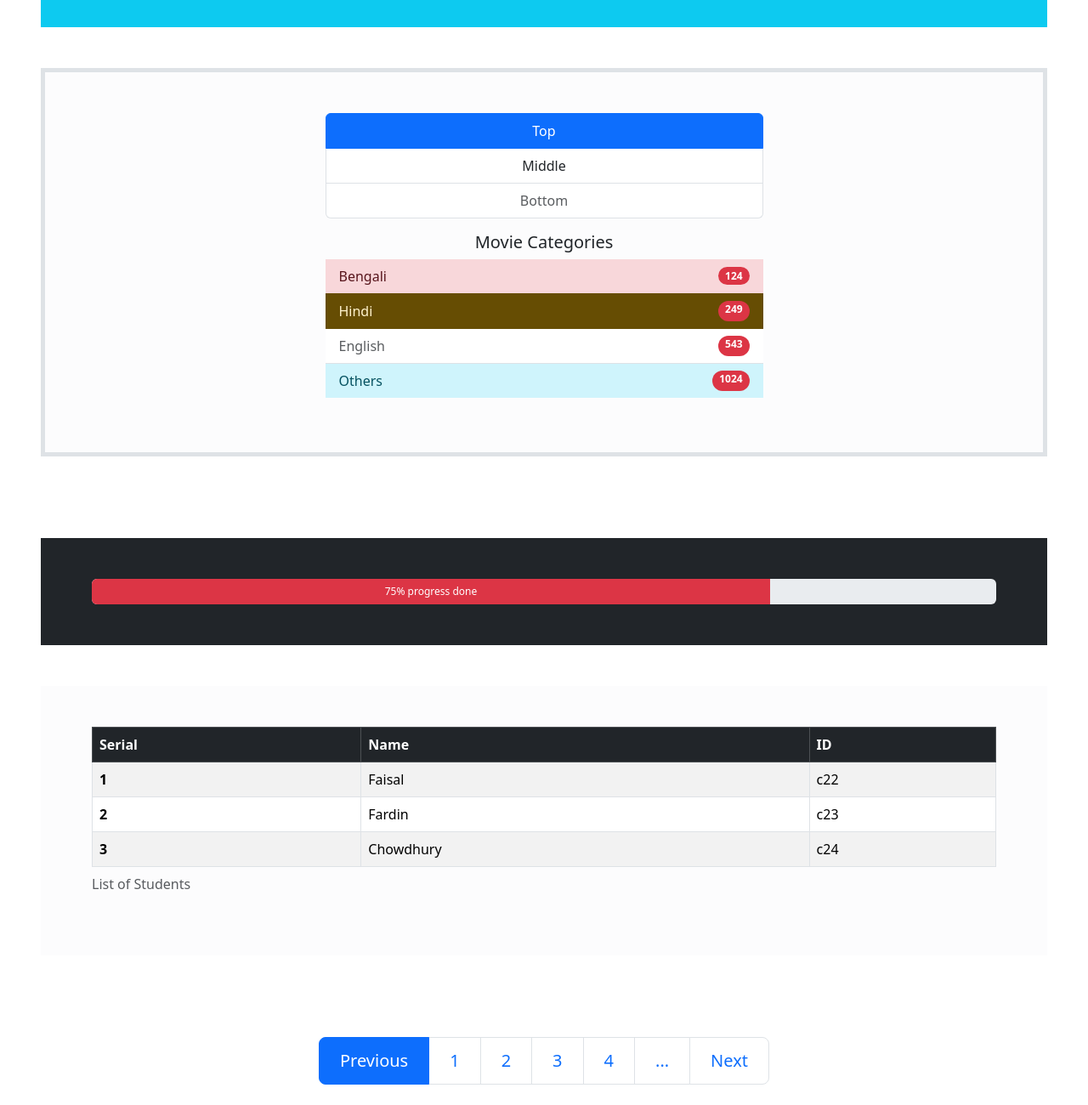
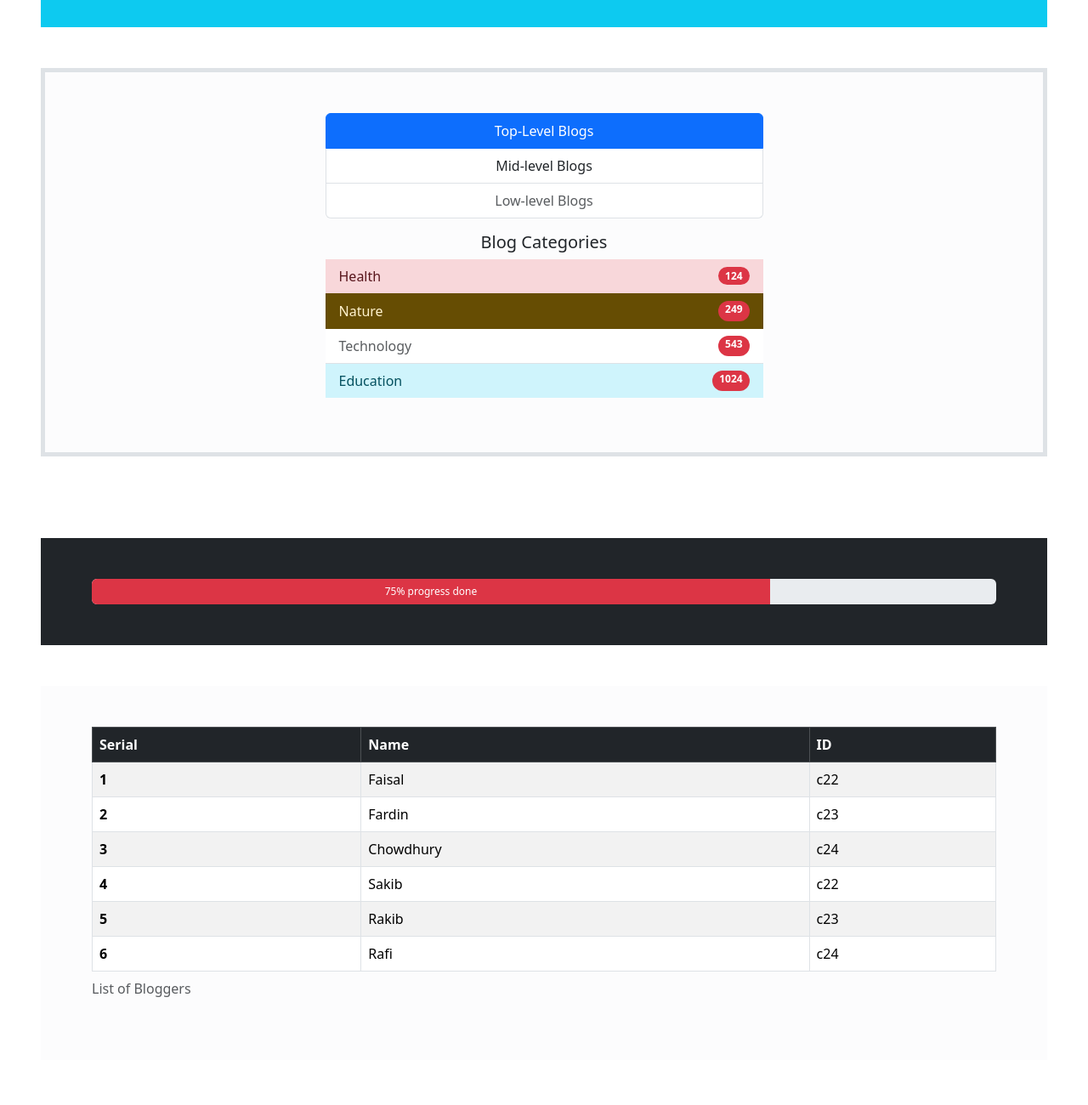
Before and after one commit to fardin-faisal/OSTAD-Assignment-M5, a plain HTML site: page index.html in a window 1280 px wide. Shown: the part 1740-3040 px from the top of the page at 85% size. Drawn offline with Linux system fonts and the light colour scheme.

Commit message:
Some Modification added

```diff
--- a/index.html
+++ b/index.html
@@ -156,32 +156,32 @@
         <div class="row justify-content-center">
           <div class="col-6 text-center">
             <ul class="list-group mb-3">
-              <li class="list-group-item active">Top</li>
-              <li class="list-group-item">Middle</li>
-              <li class="list-group-item disabled">Bottom</li>
+              <li class="list-group-item active">Top-Level Blogs</li>
+              <li class="list-group-item">Mid-level Blogs</li>
+              <li class="list-group-item disabled">Low-level Blogs</li>
             </ul>
             <ul class="list-group list-group-flush mb-3">
-              <h5>Movie Categories</h5>
+              <h5>Blog Categories</h5>
               <a
                 class="list-group-item list-group-item-action list-group-item-danger d-flex justify-content-between align-items-center"
                 href="#"
-                >Bengali <span class="badge bg-danger rounded-pill">124</span>
+                >Health <span class="badge bg-danger rounded-pill">124</span>
               </a>
               <a
                 class="list-group-item list-group-item-action list-group-item-warning d-flex justify-content-between align-content-center active"
                 href="#"
-                >Hindi <span class="badge bg-danger rounded-pill">249</span></a
+                >Nature <span class="badge bg-danger rounded-pill">249</span></a
               >
               <a
                 class="list-group-item list-group-item-action d-flex justify-content-between align-content-center disabled"
                 href="#"
-                >English
+                >Technology
                 <span class="badge bg-danger rounded-pill">543</span></a
               >
               <a
                 class="list-group-item list-group-item-action list-group-item-info d-flex justify-content-between align-content-center"
                 href="#"
-                >Others
+                >Education
                 <span class="badge bg-danger rounded-pill">1024</span></a
               >
             </ul>
@@ -289,7 +289,7 @@
             <div class="table-responsive">
               <table class="table table-bordered table-striped table-hover">
                 <caption>
-                  List of Students
+                  List of Bloggers
                 </caption>
                 <thead class="table-dark">
                   <tr>
@@ -304,7 +304,6 @@
                     <td>Faisal</td>
                     <td>c22</td>
                   </tr>
-
                   <tr>
                     <th scope="row">2</th>
                     <td>Fardin</td>
@@ -313,6 +312,22 @@
                   <tr>
                     <th scope="row">3</th>
                     <td>Chowdhury</td>
+                    <td>c24</td>
+                  </tr>
+                  <tr>
+                    <th scope="row">4</th>
+                    <td>Sakib</td>
+                    <td>c22</td>
+                  </tr>
+
+                  <tr>
+                    <th scope="row">5</th>
+                    <td>Rakib</td>
+                    <td>c23</td>
+                  </tr>
+                  <tr>
+                    <th scope="row">6</th>
+                    <td>Rafi</td>
                     <td>c24</td>
                   </tr>
                 </tbody>
```
